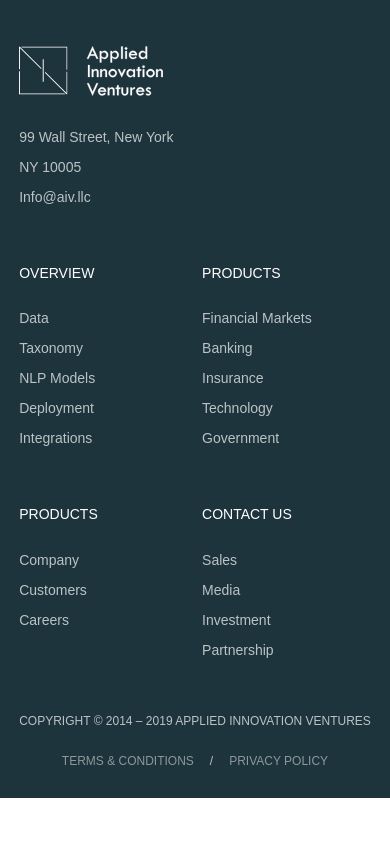
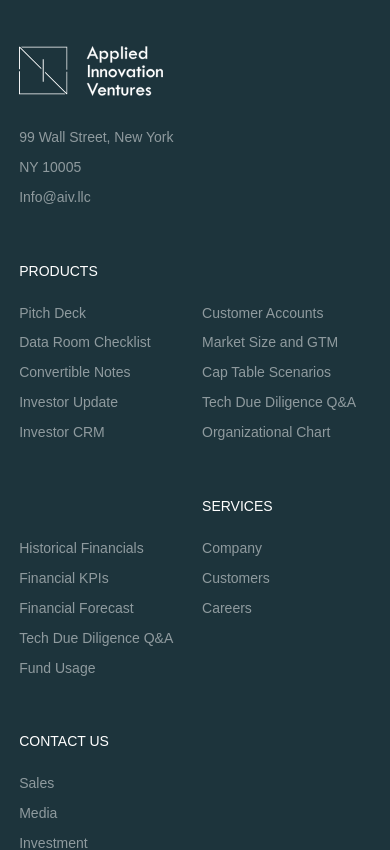
Before and after one commit to hamzadahir/AIV, a React (Create React App) app: page /home in a window 390 px wide. Shown: the part 6080-6930 px from the top of the page. Before the commit the page ends 6878 px from the top, so only its background shows below. Built offline with nearby package versions, Linux system fonts and the light colour scheme; a web font is replaced by a local one.

Commit message:
fix: styles

```diff
--- a/src/components/common/Footer/Footer.jsx
+++ b/src/components/common/Footer/Footer.jsx
@@ -14,7 +14,8 @@
                     <div>
                         <h2>Ready? Get Started</h2>
                         <p>
-                            AIV is ready to help you accelerate your fundraising journey. Explore our products and services and come partner with us.
+                            AIV is ready to help you accelerate your fundraising journey. Explore our products and
+                            services and come partner with us.
                         </p>
                     </div>
                     <div className={styles.topSectionButtons}>
@@ -30,23 +31,31 @@
                         <li><a href='mailto:Info@aiv.llc'>Info@aiv.llc</a></li>
                     </ul>
                     <ul>
-                        <li className={styles.bottomSectionTitle}>OVERVIEW</li>
-                        <li><a href='/'>Data</a></li>
-                        <li><a href='/'>Taxonomy</a></li>
-                        <li><a href='/'>NLP Models</a></li>
-                        <li><a href='/'>Deployment</a></li>
-                        <li><a href='/'>Integrations</a></li>
+                        <li className={styles.bottomSectionTitle}>PRODUCTS</li>
+                        <li><a href='/'>Pitch Deck</a></li>
+                        <li><a href='/'>Data Room Checklist</a></li>
+                        <li><a href='/'>Convertible Notes</a></li>
+                        <li><a href='/'>Investor Update</a></li>
+                        <li><a href='/'>Investor CRM</a></li>
                     </ul>
                     <ul>
-                        <li className={styles.bottomSectionTitle}>PRODUCTS</li>
-                        <li><a href='/'>Financial Markets</a></li>
-                        <li><a href='/'>Banking</a></li>
-                        <li><a href='/'>Insurance</a></li>
-                        <li><a href='/'>Technology</a></li>
-                        <li><a href='/'>Government</a></li>
+                        <li className={styles.bottomSectionTitle} />
+                        <li><a href='/'>Customer Accounts</a></li>
+                        <li><a href='/'>Market Size and GTM</a></li>
+                        <li><a href='/'>Cap Table Scenarios</a></li>
+                        <li><a href='/'>Tech Due Diligence Q&A</a></li>
+                        <li><a href='/'>Organizational Chart</a></li>
                     </ul>
                     <ul>
-                        <li className={styles.bottomSectionTitle}>PRODUCTS</li>
+                        <li className={styles.bottomSectionTitle} />
+                        <li><a href='/'>Historical Financials</a></li>
+                        <li><a href='/'>Financial KPIs</a></li>
+                        <li><a href='/'>Financial Forecast</a></li>
+                        <li><a href='/'>Tech Due Diligence Q&A</a></li>
+                        <li><a href='/'>Fund Usage</a></li>
+                    </ul>
+                    <ul>
+                        <li className={styles.bottomSectionTitle}>SERVICES</li>
                         <li><a href='/'>Company</a></li>
                         <li><a href='/'>Customers</a></li>
                         <li><a href='/'>Careers</a></li>
--- a/src/components/common/Footer/Footer.module.scss
+++ b/src/components/common/Footer/Footer.module.scss
@@ -49,7 +49,7 @@
     align-items:     flex-start;
     ul {
       li {
-        opacity:     .7;
+        opacity:     .5;
         font-size:   0.875rem;
         line-height: 2.14;
         &.logo {
@@ -61,10 +61,11 @@
           font-size:      0.875rem;
           font-family:    Avenir, sans-serif;
           font-weight:    500;
-          line-height:    2.14;
+          line-height:    1.78;
           margin-bottom:  1rem;
           text-transform: uppercase;
           opacity:        1;
+          height: 1.5rem;
         }
         a {
           color:       $white;
--- a/src/components/common/Header/Header.jsx
+++ b/src/components/common/Header/Header.jsx
@@ -19,9 +19,9 @@
 const menus = [
     {url: routes.home, label: 'Home',},
     {url: routes.products, label: 'Products', subMenu: true},
-    {url: routes.home, label: 'Services'},
-    {url: routes.home, label: 'Pricing'},
-    {url: routes.home, label: 'Contact'},
+    {url: '/', label: 'Services'},
+    {url: '/', label: 'Pricing'},
+    {url: '/', label: 'Contact'},
 ];
 
 let classname;
@@ -57,10 +57,14 @@
                         <ul>
                             {menus.map(item =>
                                 <li key={item.label}>
-                                    <a href={item.url} className={styles.link}>{item.label}</a>
+                                    <a href={item.url}
+                                       className={`${styles.link} ${window.location.pathname === item.url ? styles.active : ''}`}>{item.label}</a>
                                     {item.subMenu &&
                                     <div className={styles.subMenuWrapper}>
                                         <ul className={styles.subMenu}>
+                                            <li className={styles.subMenuTitle}>
+                                                <h5>Fundraising Services</h5>
+                                            </li>
                                             <li>
                                                 <a href='/'>
                                                     <div className={styles.image}><img src={introductions} alt='' />
--- a/src/components/common/Header/Header.module.scss
+++ b/src/components/common/Header/Header.module.scss
@@ -54,6 +54,9 @@
               opacity: .7;
               color:   $mainColor;
             }
+            &.active {
+              color: $mainColor;
+            }
           }
           &:nth-child(2) .link:before, &:nth-child(3) .link:before {
             content:          '';
@@ -66,10 +69,19 @@
             background-color: transparent;
             border-bottom:    1px solid $mainColor;
             border-right:     1px solid $mainColor;
+            transition:       .2s linear;
           }
         }
-        li:hover .subMenuWrapper {
-          display: flex;
+        li:hover {
+          .link:before {
+            transform: rotate(-135deg);
+          }
+          > a {
+            color: $mainColor;
+          }
+          .subMenuWrapper {
+            display: flex;
+          }
         }
       }
       .subMenuWrapper {
@@ -82,6 +94,7 @@
         padding-top:      2rem;
         background-color: transparent;
         display:          none;
+        flex-direction:   column;
         .subMenu {
           box-shadow:       0 28px 45px rgba(0, 0, 0, 0.16);
           background-color: $white;
@@ -100,6 +113,22 @@
             border-top:   8px solid $lightGreen;
             transform:    translate(-100%, -40%) rotate(-45deg);
           }
+          .subMenuTitle {
+            position: relative;
+            &:before {
+              content:          '';
+              position:         absolute;
+              height:           1px;
+              width:            calc(100% - 2rem);
+              background-color: #e4e8eb;
+              border-bottom:    0;
+              right:            0;
+              bottom:           0;
+            }
+            h5 {
+              padding: 1.25rem 0;
+            }
+          }
           .image {
             width:            3.75rem;
             height:           3.75rem;
@@ -111,7 +140,7 @@
             justify-content:  center;
           }
           li {
-            padding:         1.25rem;
+            padding:         0.5rem 2rem;
             display:         flex;
             align-items:     center;
             justify-content: flex-start;
@@ -122,11 +151,13 @@
             a {
               display:     flex;
               align-items: center;
+              padding:     0.625rem;
             }
             &:hover {
-              background-color: $lightGreen;
               a {
-                color: $mainColor;
+                background-color: $lightGreen;
+                color:            $mainColor;
+                width:            100%;
               }
               .image {
                 background-color: $mainColor;
@@ -284,9 +315,24 @@
 
 @media screen and (max-width: 767.98px) {
   .header {
-    .logo {
-      img {
-        width: 5rem;
+    .logo img {
+      width: 5rem;
+    }
+    .menuWrapper {
+      .menu ul {
+        .subMenuWrapper {
+          .subMenu {
+            a {
+              font-size:    0.875rem;
+              line-height:  1.35;
+              padding-left: 0;
+            }
+            .image {
+              width:  3.125rem;
+              height: 3.125rem;
+            }
+          }
+        }
       }
     }
     .burgerMenu {
--- a/src/components/pages/Home/Home.module.scss
+++ b/src/components/pages/Home/Home.module.scss
@@ -218,7 +218,7 @@
         img {
           object-fit: contain;
           height:     100%;
-          filter: brightness(100);
+          filter:     brightness(100);
         }
       }
       p {
@@ -256,8 +256,8 @@
       display: none;
       button {
         width: 100%;
-        &:hover, &:active {
-          top: 0;
+        &:hover:before, &:active:before {
+          left: 110%;
         }
       }
     }
@@ -626,9 +626,12 @@
           background-color: $lightGreen;
           border:           0.0625rem solid transparent;
           color:            #1d343c;
-          &.active {
+          &.active, &:hover, &:active {
             background-color: $mainColor;
             color:            $white;
+            &:before {
+              left:             110%;
+            }
           }
         }
       }
--- a/src/index.scss
+++ b/src/index.scss
@@ -83,6 +83,15 @@
   font-weight:   400;
   line-height:   1.3;
   margin-bottom: 0.5rem;
+}
+
+
+h5 {
+  font-size:     1.125rem;
+  font-family:   'Roboto Slab', sans-serif;
+  font-weight:   300;
+  line-height:   1.33;
+  color: $black;
 }
 
 
```
